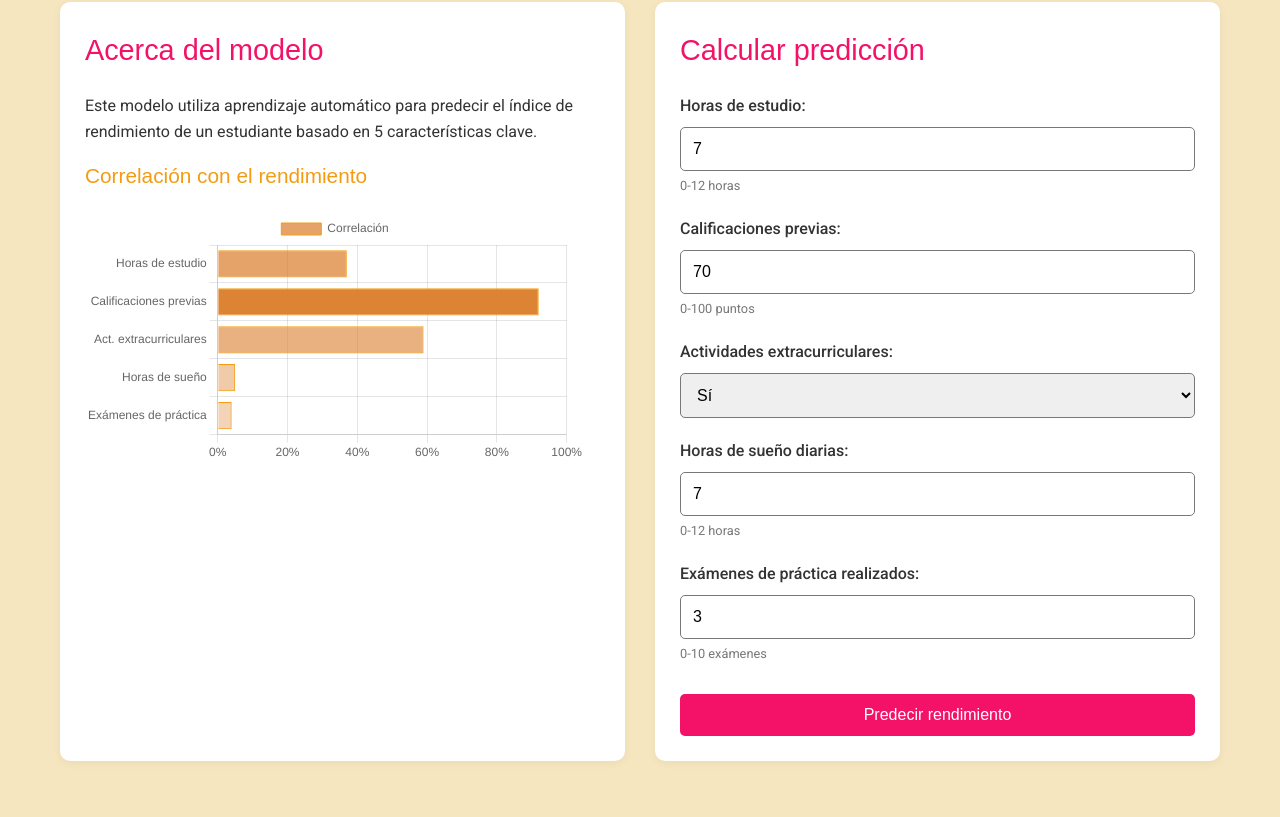
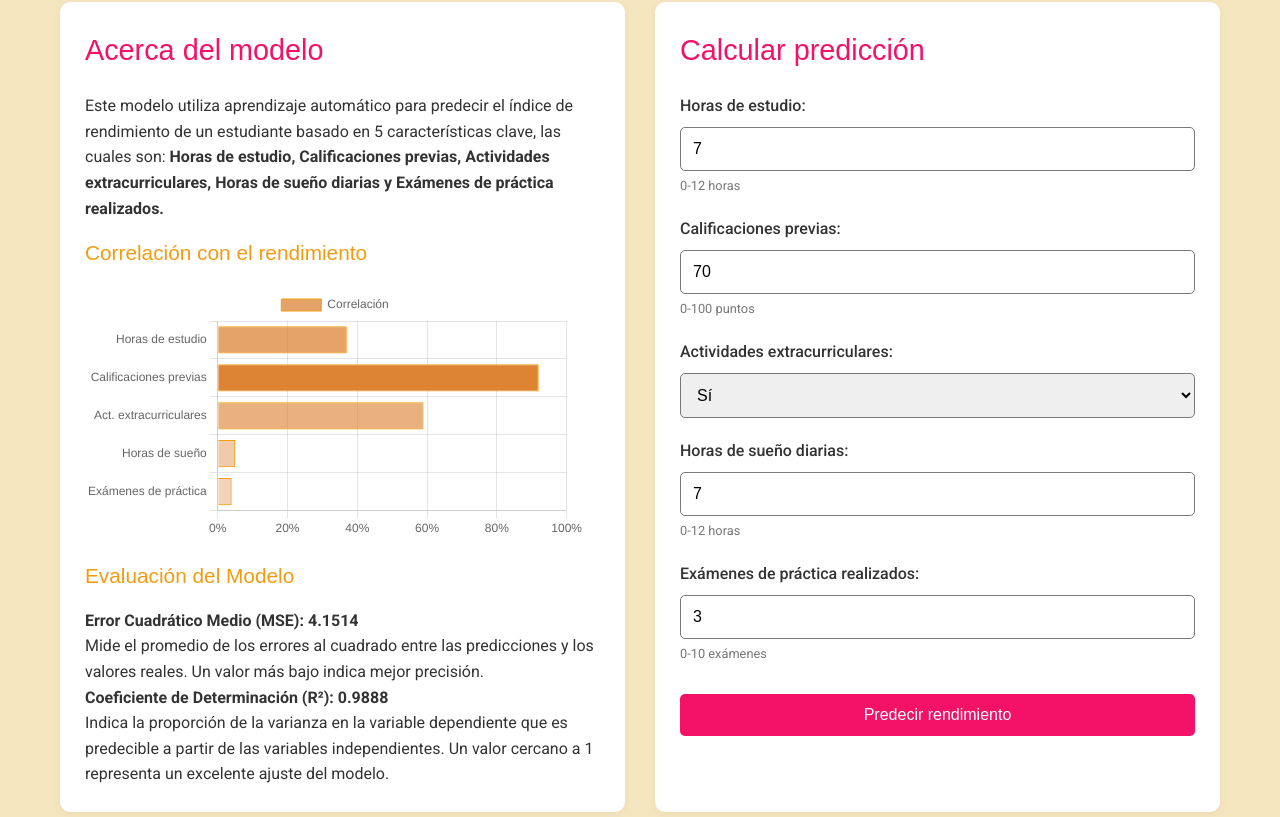
Before and after one commit to ldan-dev/student_performance, a plain HTML site: page index.html in a window 1280 px wide. Shown: the part 223-1040 px from the top of the page. Drawn offline with nearby package versions, Linux system fonts and the light colour scheme; a web font is replaced by a local one.

Commit message:
strong mse r2

```diff
--- a/index.html
+++ b/index.html
@@ -27,13 +27,32 @@
         <main>
             <section class="model-info">
                 <h2>Acerca del modelo</h2>
-                <p>Este modelo utiliza aprendizaje automático para predecir el índice de rendimiento de un estudiante basado en 5 características clave.</p>
+                <p>Este modelo utiliza aprendizaje automático para predecir el índice de rendimiento de un estudiante basado en 5 características clave, las cuales son:
+                    <strong>Horas de estudio, Calificaciones previas, Actividades extracurriculares, Horas de sueño diarias y Exámenes de práctica realizados.</strong>
+                </p>
                 <div class="feature-importance">
                     <h3>Correlación con el rendimiento </h3>
                     <div id="featuresChart" class="chart-container">
                         <!-- El gráfico se insertará aquí con JavaScript -->
                     </div>
                 </div>
+
+                <div class="model-evaluation">
+                    <h3>Evaluación del Modelo</h3>
+                    <div class="metrics-container">
+                        <div class="metric">
+                            <strong class="metric-name">Error Cuadrático Medio (MSE):</strong>
+                            <strong class="metric-value">4.1514</strong>
+                            <p class="metric-description">Mide el promedio de los errores al cuadrado entre las predicciones y los valores reales. Un valor más bajo indica mejor precisión.</p>
+                        </div>
+                        <div class="metric">
+                            <strong class="metric-name">Coeficiente de Determinación (R²):</strong>
+                            <strong class="metric-value">0.9888</strong>
+                            <p class="metric-description">Indica la proporción de la varianza en la variable dependiente que es predecible a partir de las variables independientes. Un valor cercano a 1 representa un excelente ajuste del modelo.</p>
+                        </div>
+                    </div>
+                </div>
+
             </section>
 
             <section class="prediction-form">
```
